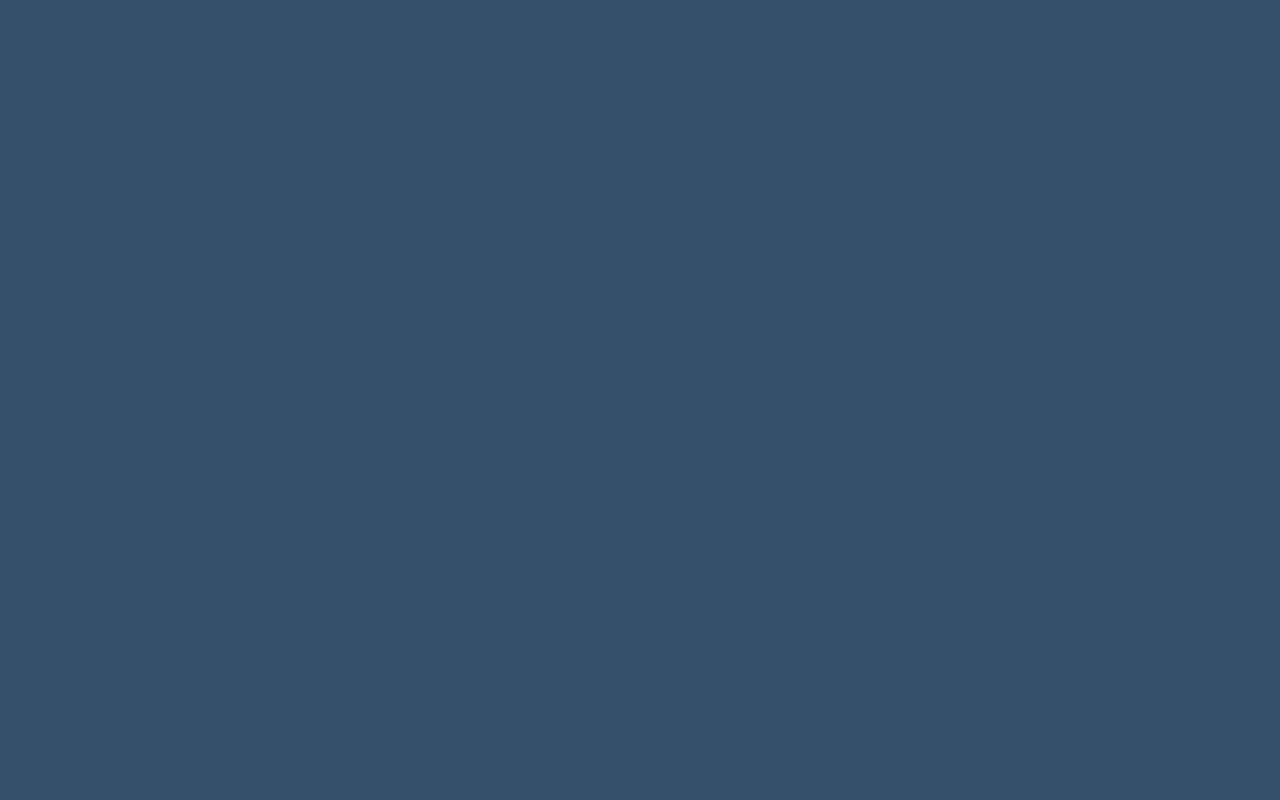
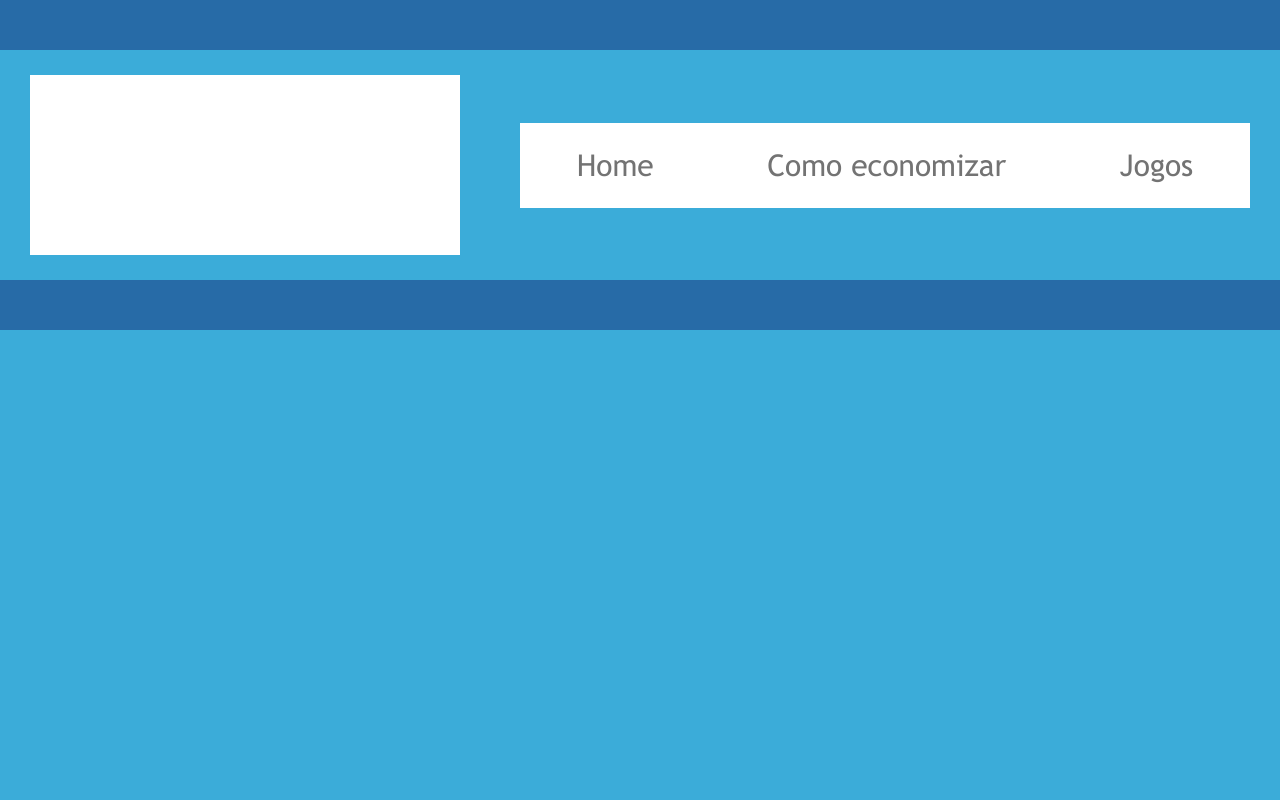
Before and after one commit to gabriela-keller/conta-gota-gabriela, a plain HTML site: page index.html in a window 1280 px wide. Shown: the top 800 px of the page. Drawn offline with Linux system fonts and the light colour scheme.

Commit message:
criando site

```diff
--- a/index.html
+++ b/index.html
@@ -3,10 +3,31 @@
 <head>
     <meta charset="UTF-8">
     <meta name="viewport" content="width=device-width, initial-scale=1.0">
-    <title>conta gotas</title>
-    <link rel="stylesheet" href="/style.css">
+    <title>Conta gotas</title>
+    <link rel="stylesheet" href="style.css">
 </head>
 <body>
+    <header>
+        <div id="logos">
+
+
+        </div>
+        <nav>
+            <ul id="menu">
+                <li>Home</li>
+                <li>Como economizar</li>
+                <li>Jogos</li>
+            </ul>
+        </nav>
+    </header>
+
+    <main>
+
+    </main>
+
+    <footer>
+
+    </footer>
 
 </body>
 </html>
--- a/style.css
+++ b/style.css
@@ -1,3 +1,64 @@
+@font-face{
+    font-family: "Trebuchet";
+    src: url(./fonts/trebuc.ttf);
+}
+
+*{
+  padding: 0px;
+  margin: 0px;
+}
+
 body{
-    background-color: rgb(53, 79, 102);
+    background-color: rgb(39, 107, 167);
+    font-family: "Trebuchet", sans-serif;
+    color: #737373;
 }
+
+header, main,footer {
+  background-color: #3bacd9;
+  margin-top: 50px;
+}
+
+header{
+    height: 230px;
+    display: flex;
+    justify-content: space-around;
+    align-items: center;
+}
+
+#logos{
+width: 430px;
+height: 180px;
+background-color: rgb(255, 255, 255)
+}
+
+#menu{
+    width: 730px;
+    height: 85px;
+    background-color: white;
+    display: flex;
+    flex-wrap: wrap;
+    flex-direction: row;
+    justify-content: space-around;
+
+}
+#menu > li{
+ list-style: none;
+ font-size: 30px;
+ line-height: 85px;
+ padding: 0px 10px;
+}
+
+#menu > li:hover{
+    background-color: #0a4b73;
+    border-radius: 10px;
+    color: white;
+}
+
+main{
+    height: 840px;
+}
+
+footer{
+    height: 550px;
+}
```
Also changed, not shown: fonts/trebuc.ttf (added).
